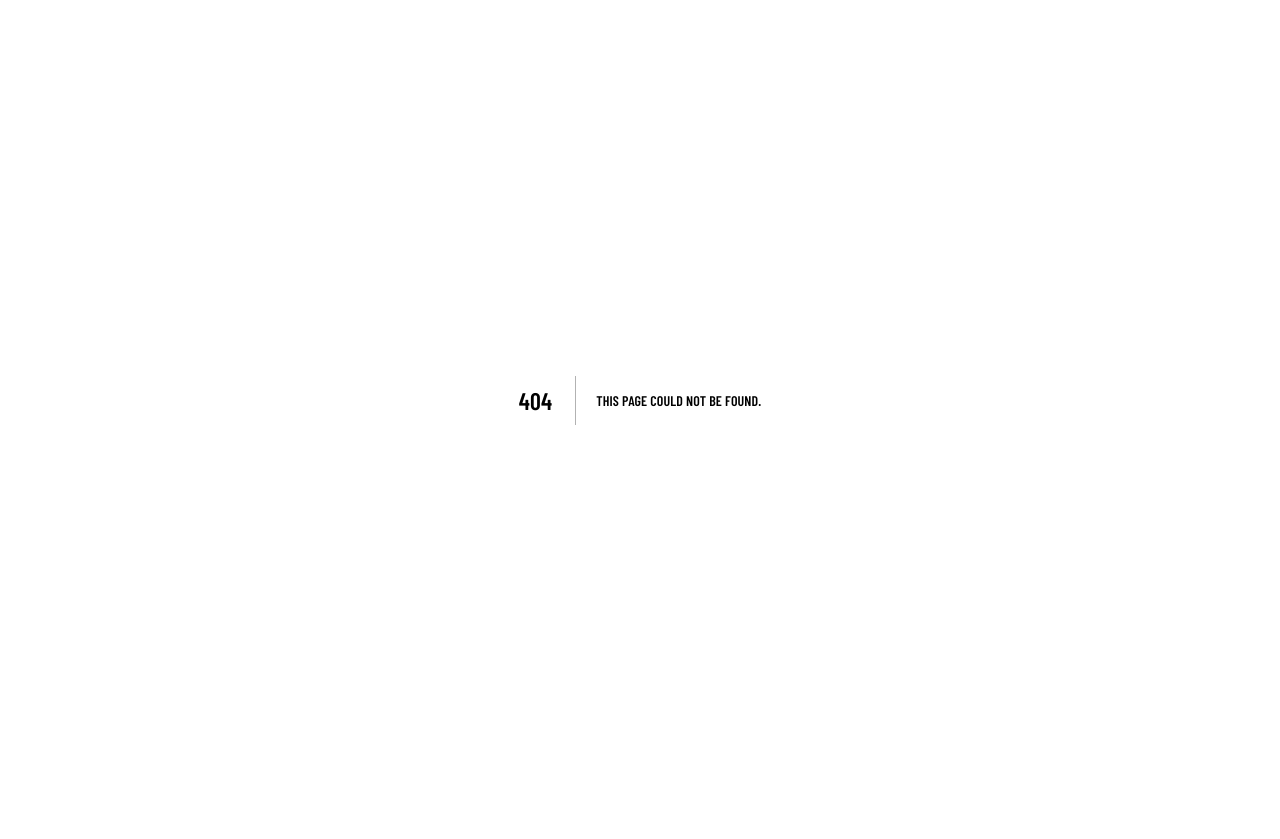
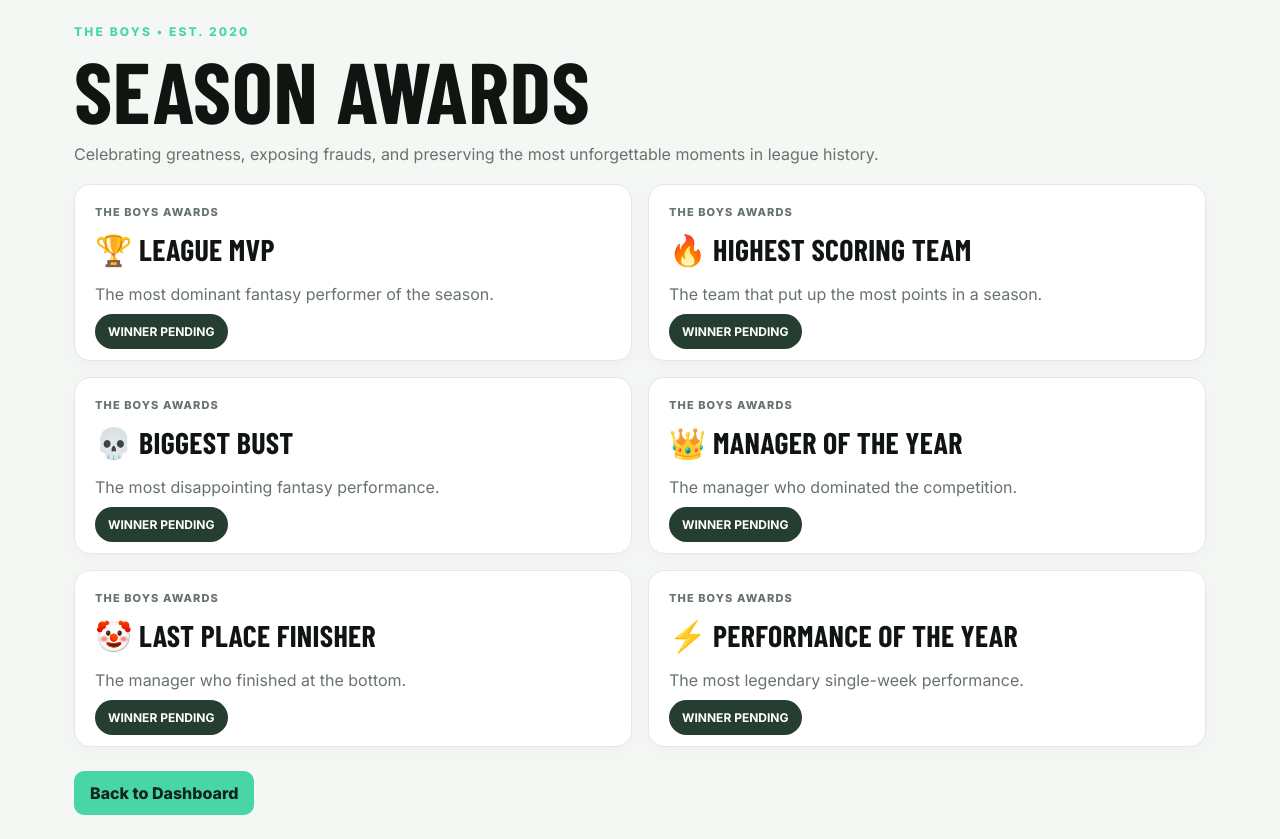
Before and after one commit to tlaird29/the-boys-league-hq, a Next.js app: page /awards in a window 1280 px wide. Before the commit this address had no page. Before the commit the page ends 800 px from the top, so only its background shows below. Built offline with nearby package versions, Linux system fonts and the light colour scheme; a web font is replaced by a local one.

Commit message:
Add Season Awards page

```diff
--- /dev/null
+++ b/app/awards/page.tsx
@@ -0,0 +1,69 @@
+
+import Link from "next/link";
+
+const awards = [
+  {
+    icon: "🏆",
+    title: "League MVP",
+    description: "The most dominant fantasy performer of the season."
+  },
+  {
+    icon: "🔥",
+    title: "Highest Scoring Team",
+    description: "The team that put up the most points in a season."
+  },
+  {
+    icon: "💀",
+    title: "Biggest Bust",
+    description: "The most disappointing fantasy performance."
+  },
+  {
+    icon: "👑",
+    title: "Manager of the Year",
+    description: "The manager who dominated the competition."
+  },
+  {
+    icon: "🤡",
+    title: "Last Place Finisher",
+    description: "The manager who finished at the bottom."
+  },
+  {
+    icon: "⚡",
+    title: "Performance of the Year",
+    description: "The most legendary single-week performance."
+  }
+];
+
+export default function AwardsPage() {
+  return (
+    <main className="shell">
+      <div className="kicker">THE BOYS • EST. 2020</div>
+      <h1>SEASON AWARDS</h1>
+
+      <p className="muted">
+        Celebrating greatness, exposing frauds, and
+        preserving the most unforgettable moments
+        in league history.
+      </p>
+
+      <div className="grid">
+        {awards.map((award) => (
+          <section className="card span6" key={award.title}>
+            <div className="label">THE BOYS AWARDS</div>
+            <h2 style={{ marginTop: 12 }}>
+              {award.icon} {award.title}
+            </h2>
+            <p className="muted">{award.description}</p>
+            <span className="pill">WINNER PENDING</span>
+          </section>
+        ))}
+      </div>
+
+      <div style={{ marginTop: 24 }}>
+        <Link href="/" className="button">
+          Back to Dashboard
+        </Link>
+      </div>
+    </main>
+  );
+}
```
